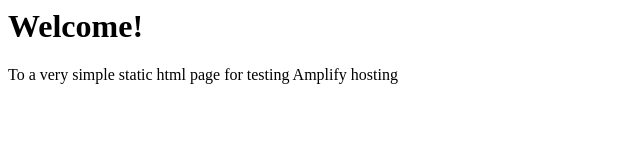
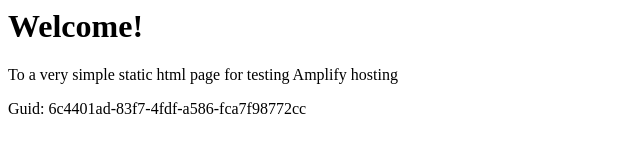
Before and after one commit to aws-aemilia-yul/Github-PR-Commit-Integration-Test-DoNotTouch-Gith-P5X5MO5I-v1-preprod-ca-central-1, a website: page src/index.html in a window 1280 px wide. Shown: the whole page, without its empty margins (0-640 px from the left). Drawn offline with Linux system fonts and the light colour scheme.

Commit message:
commit from integ tests

```diff
--- a/src/index.html
+++ b/src/index.html
@@ -1,3 +1,5 @@
+
+
 <html lang="en">
 
 <head>
@@ -10,6 +12,6 @@
 <body>
     <h1>Welcome!</h1>
     <p>To a very simple static html page for testing Amplify hosting</p>
-</body>
+    <p>Guid: 6c4401ad-83f7-4fdf-a586-fca7f98772cc</p></body>
 
 </html>
```
